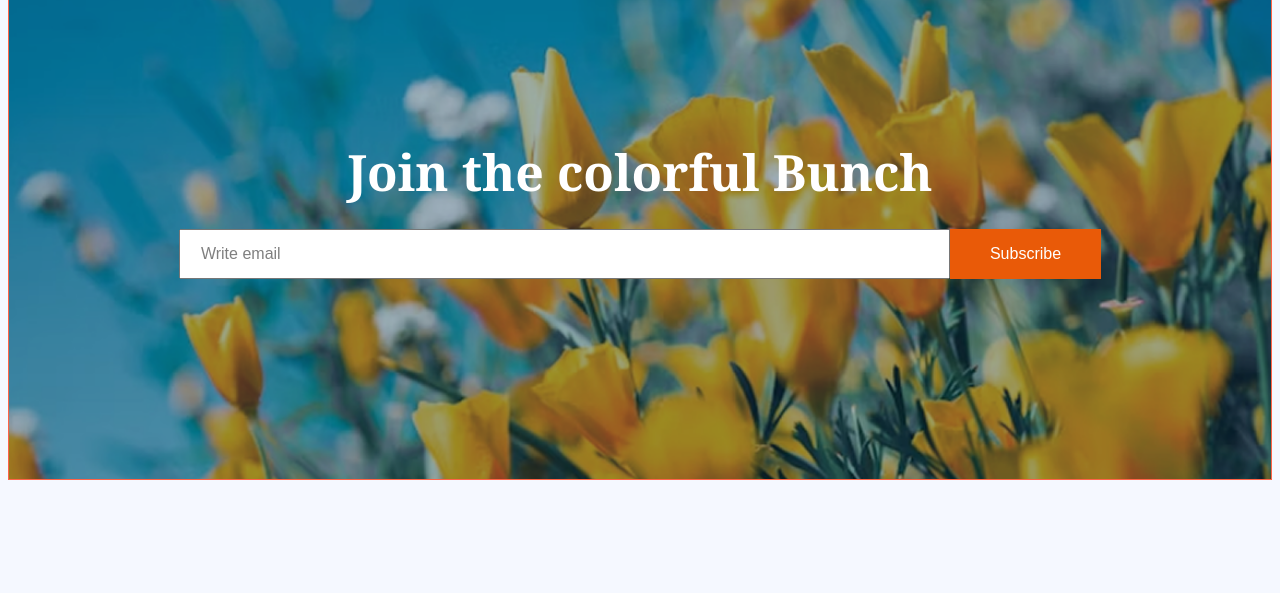
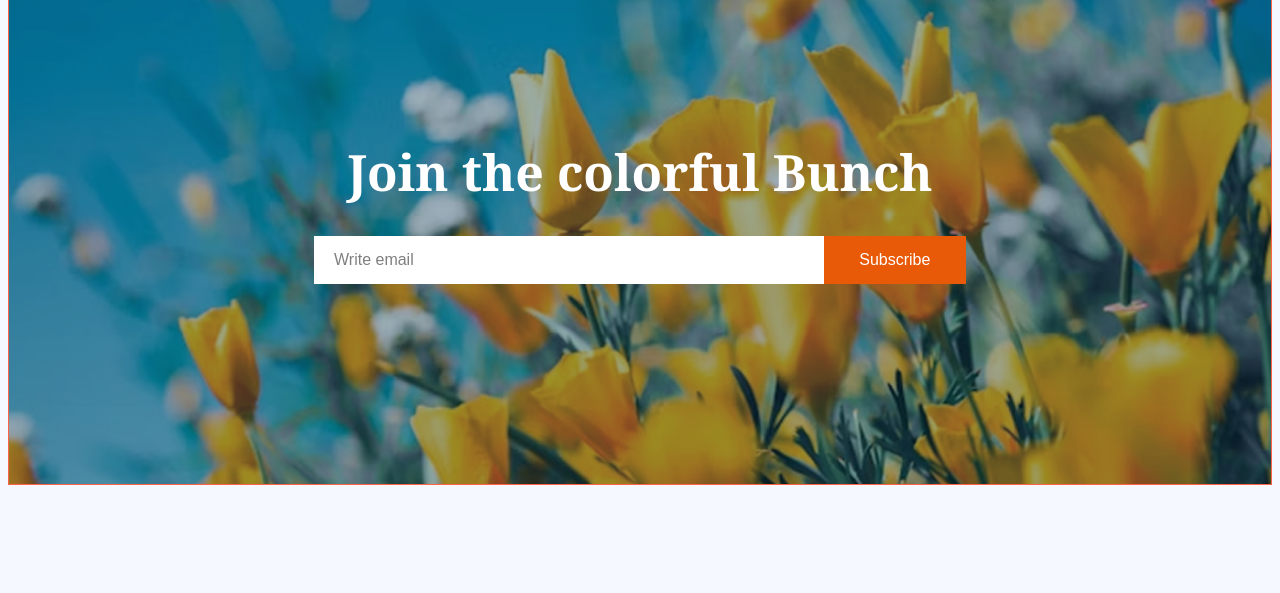
Before and after one commit to barua-raj/ph-assignment-02-flower-market-responsive, a plain HTML site: page index.html in a window 1280 px wide. Shown: the part 3560-4153 px from the top of the page. Drawn offline with Linux system fonts and the light colour scheme.

Commit message:
subscribe section done

```diff
--- a/css/styles.css
+++ b/css/styles.css
@@ -235,29 +235,28 @@ header{
 .subscribe h1{
   font-size: 3.125rem;
   font-weight: 700;
-  margin-bottom: 23px;
+  margin-bottom: 30px;
   color: #FFFFFF;
 }
 .subscribe-input{
-  /* width: 830px; */
-  height: 50px;
   display: flex;
   justify-content: center;
-  align-content: center;
-  margin: 0 auto;
+  align-items: stretch;
+  gap: 0;
 }
 input[type="email"] {
-  width: 644px;
+  width: 100%;
+  /* max-width: 900px; */
   height: auto;
+  padding: 15px 20px;
   font-size: 1rem;
-  /* padding-left: 20px; */
-  padding: 15px 540px 15px 20px;
+  border: none;
+  outline: none;
 }
 input::placeholder{
   color: rgba(0, 0, 0, 0.5);
   font-size: 1rem;
   font-weight: 400;
-  padding: 20px 0px;
   border: none;
   outline: none;
 }
@@ -265,15 +264,14 @@ input:focus {
   outline: none;
 }
 input[type="submit"] {
-  width: 186px;
-  height: auto;
   background-color: rgba(233, 90, 8, 1);
+  width: 190px;
   color: #FFFFFF;
   font-size: 1rem;
   font-weight: 500;
   border: none;
   cursor: pointer;
-  padding: 15px 40px;
+  padding: 15px 10px;
 }
 /* footer */
 footer{
```
